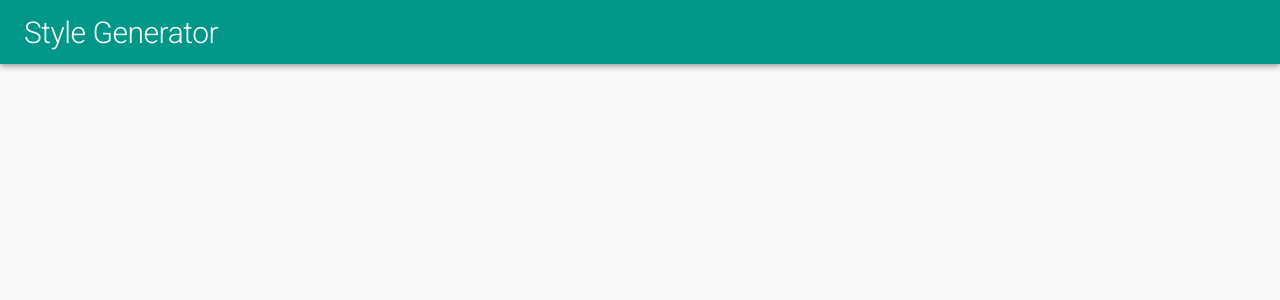
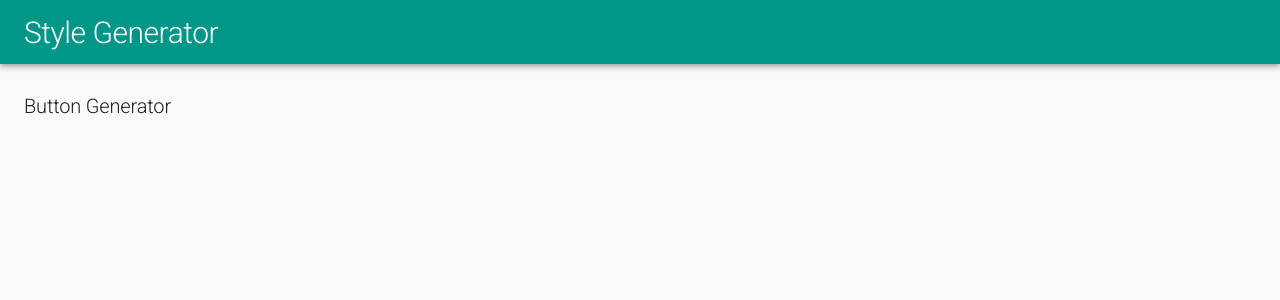
Before and after one commit to Yota-K/html-css-style-generator, a Next.js app: page /create-button in a window 1280 px wide. Shown: the top 300 px of the page. Built offline with nearby package versions, Linux system fonts and the light colour scheme.

Commit message:
テンプレートの作成。

```diff
--- a/src/components/Pages/CreateButtonPage/index.tsx
+++ b/src/components/Pages/CreateButtonPage/index.tsx
@@ -1,6 +1,6 @@
 import React from 'react';
-import { AppTemplate } from '../../Templates/AppTemplate/index';
+import { CreateView } from '../../Templates/CreateView/index';
 
 export const CreateButtonPage = () => {
-  return <AppTemplate title="Style Generator｜ボタンの作成" />;
+  return <CreateView title="Style Generator｜ボタンの作成" />;
 };
--- /dev/null
+++ b/src/components/Templates/CreateView/index.tsx
@@ -0,0 +1,23 @@
+import Head from 'next/head';
+import React from 'react';
+import { AppTypography } from '../../Atoms/Typography/index';
+import { AppHeader } from '../../Organisms/Header/index';
+import Container from '@material-ui/core/Container';
+
+interface Props {
+  title: string;
+}
+
+export const CreateView: React.FC<Props> = ({ title }) => {
+  return (
+    <>
+      <Head>
+        <title>{title}</title>
+      </Head>
+      <AppHeader />
+      <Container>
+        <AppTypography variant="h2" text="Button Generator" />
+      </Container>
+    </>
+  );
+};
```
